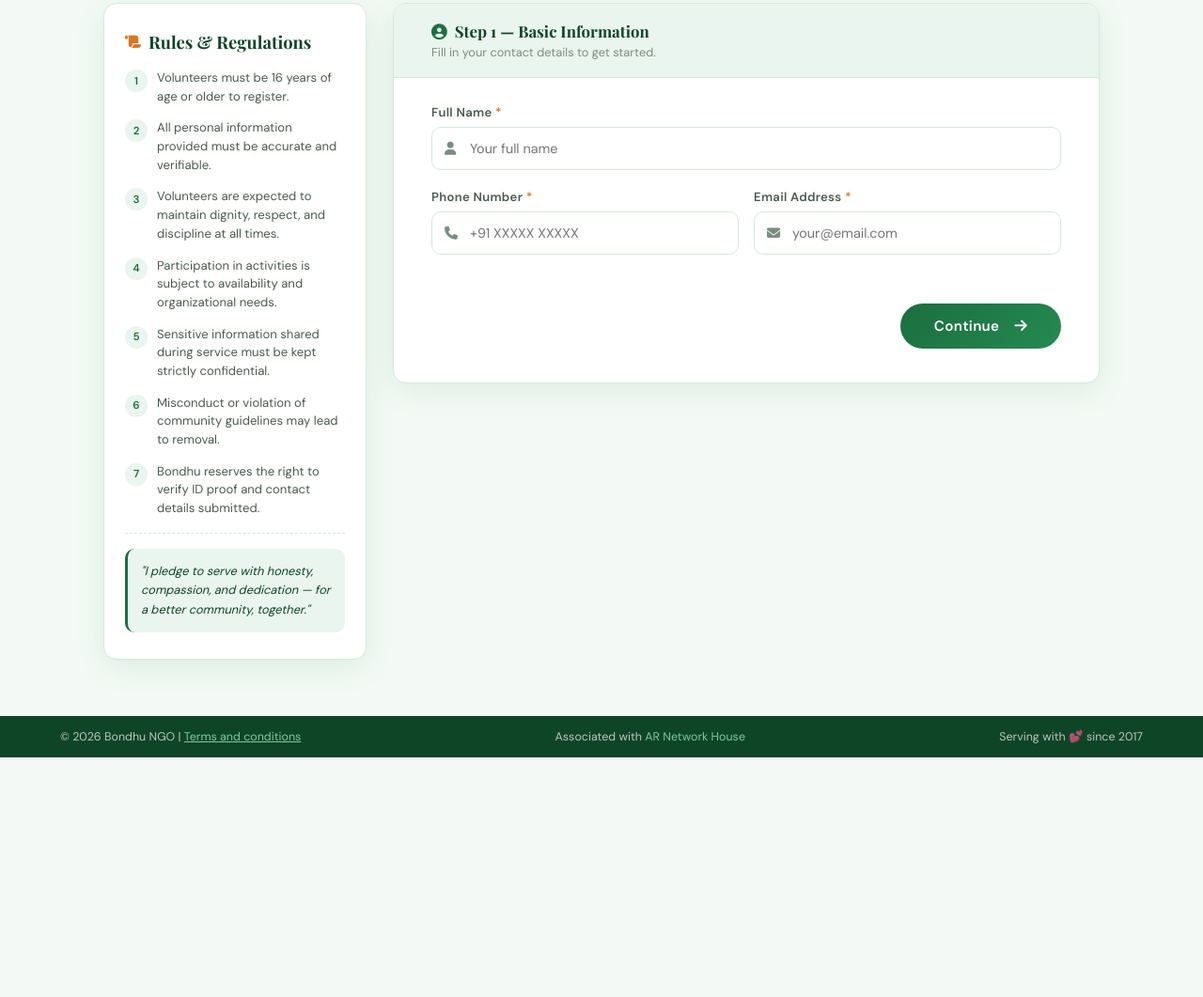
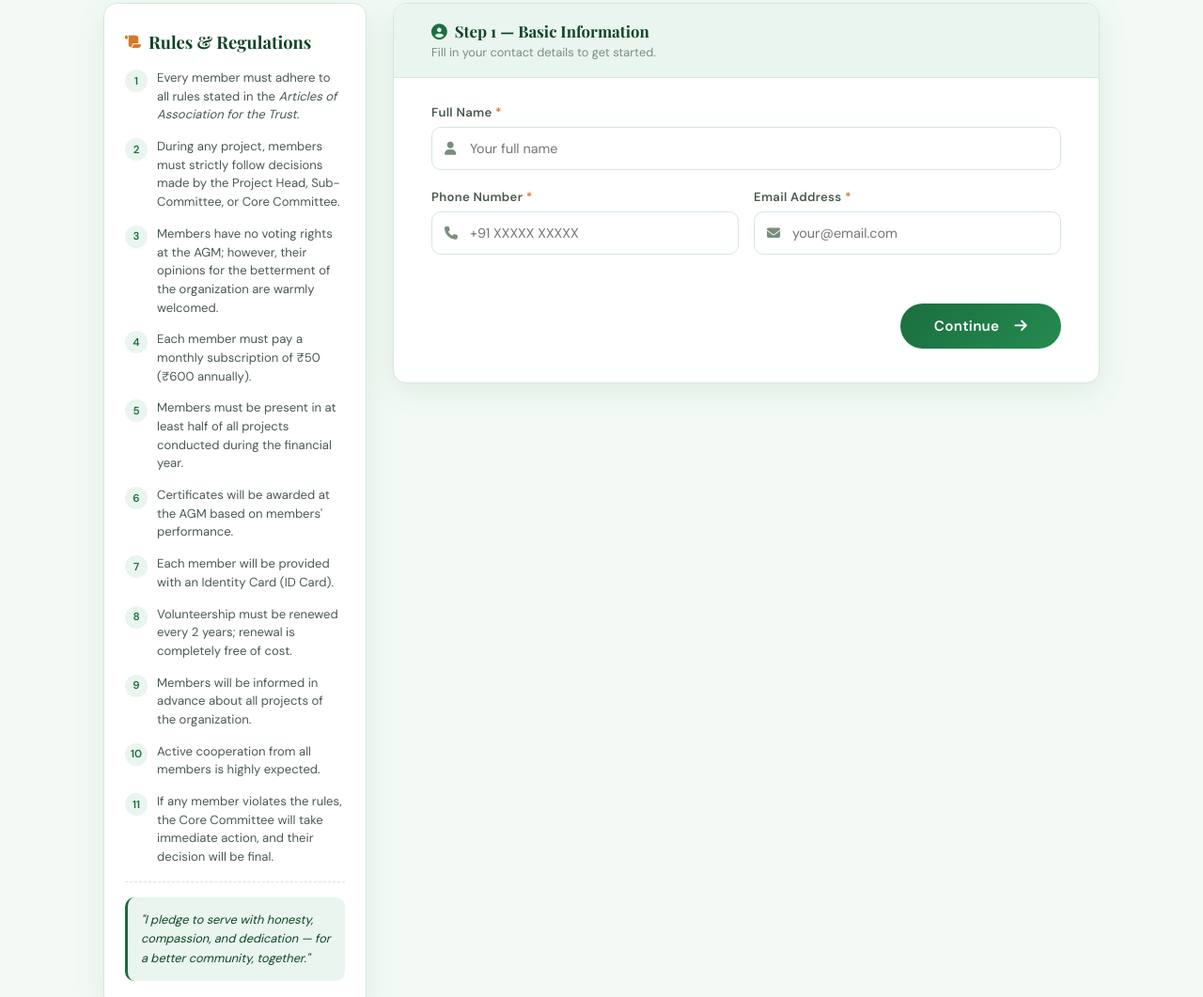
Before and after one commit to bandhuar01-ngo/bondhungo, a plain HTML site: page volunteer_register.html in a window 1280 px wide. Shown: the part 359-1420 px from the top of the page at 94% size. Before the commit the page ends 1165 px from the top, so only its background shows below. Drawn offline with nearby package versions, Linux system fonts and the light colour scheme; a web font is replaced by a local one.

Commit message:
Update volunteer_register.html

```diff
--- a/volunteer_register.html
+++ b/volunteer_register.html
@@ -905,31 +905,47 @@
       <h3><i class="fas fa-scroll"></i> Rules & Regulations</h3>
       <div class="rule-item">
         <div class="rule-num">1</div>
-        <div class="rule-text">Volunteers must be 16 years of age or older to register.</div>
+        <div class="rule-text">Every member must adhere to all rules stated in the <em>Articles of Association for the Trust</em>.</div>
       </div>
       <div class="rule-item">
         <div class="rule-num">2</div>
-        <div class="rule-text">All personal information provided must be accurate and verifiable.</div>
+        <div class="rule-text">During any project, members must strictly follow decisions made by the Project Head, Sub-Committee, or Core Committee.</div>
       </div>
       <div class="rule-item">
         <div class="rule-num">3</div>
-        <div class="rule-text">Volunteers are expected to maintain dignity, respect, and discipline at all times.</div>
+        <div class="rule-text">Members have no voting rights at the AGM; however, their opinions for the betterment of the organization are warmly welcomed.</div>
       </div>
       <div class="rule-item">
         <div class="rule-num">4</div>
-        <div class="rule-text">Participation in activities is subject to availability and organizational needs.</div>
+        <div class="rule-text">Each member must pay a monthly subscription of ₹50 (₹600 annually).</div>
       </div>
       <div class="rule-item">
         <div class="rule-num">5</div>
-        <div class="rule-text">Sensitive information shared during service must be kept strictly confidential.</div>
+        <div class="rule-text">Members must be present in at least half of all projects conducted during the financial year.</div>
       </div>
       <div class="rule-item">
         <div class="rule-num">6</div>
-        <div class="rule-text">Misconduct or violation of community guidelines may lead to removal.</div>
+        <div class="rule-text">Certificates will be awarded at the AGM based on members' performance.</div>
       </div>
       <div class="rule-item">
         <div class="rule-num">7</div>
-        <div class="rule-text">Bondhu reserves the right to verify ID proof and contact details submitted.</div>
+        <div class="rule-text">Each member will be provided with an Identity Card (ID Card).</div>
+      </div>
+      <div class="rule-item">
+        <div class="rule-num">8</div>
+        <div class="rule-text">Volunteership must be renewed every 2 years; renewal is completely free of cost.</div>
+      </div>
+      <div class="rule-item">
+        <div class="rule-num">9</div>
+        <div class="rule-text">Members will be informed in advance about all projects of the organization.</div>
+      </div>
+      <div class="rule-item">
+        <div class="rule-num">10</div>
+        <div class="rule-text">Active cooperation from all members is highly expected.</div>
+      </div>
+      <div class="rule-item">
+        <div class="rule-num">11</div>
+        <div class="rule-text">If any member violates the rules, the Core Committee will take immediate action, and their decision will be final.</div>
       </div>
       <hr class="rule-divider">
       <div class="pledge-box">
```
